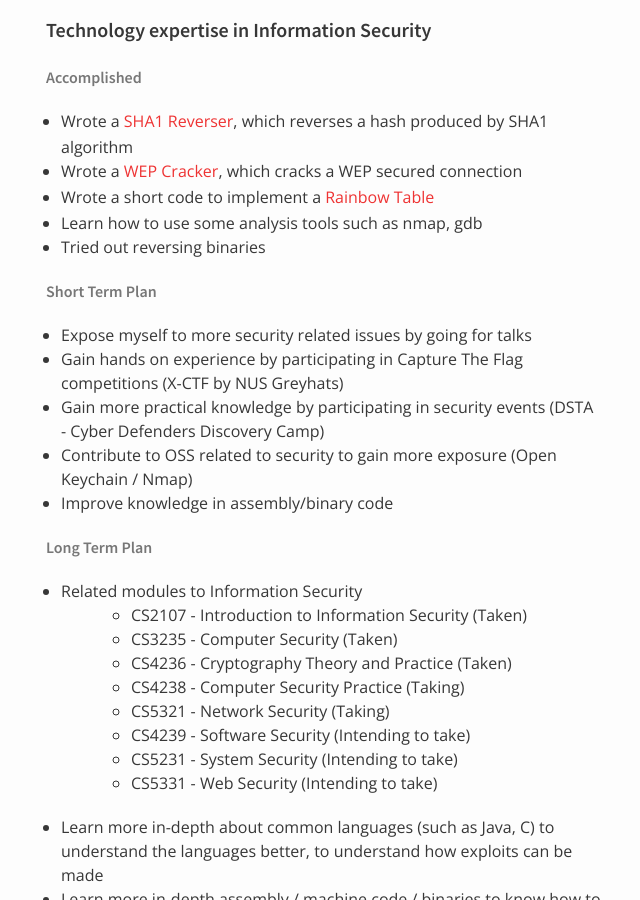
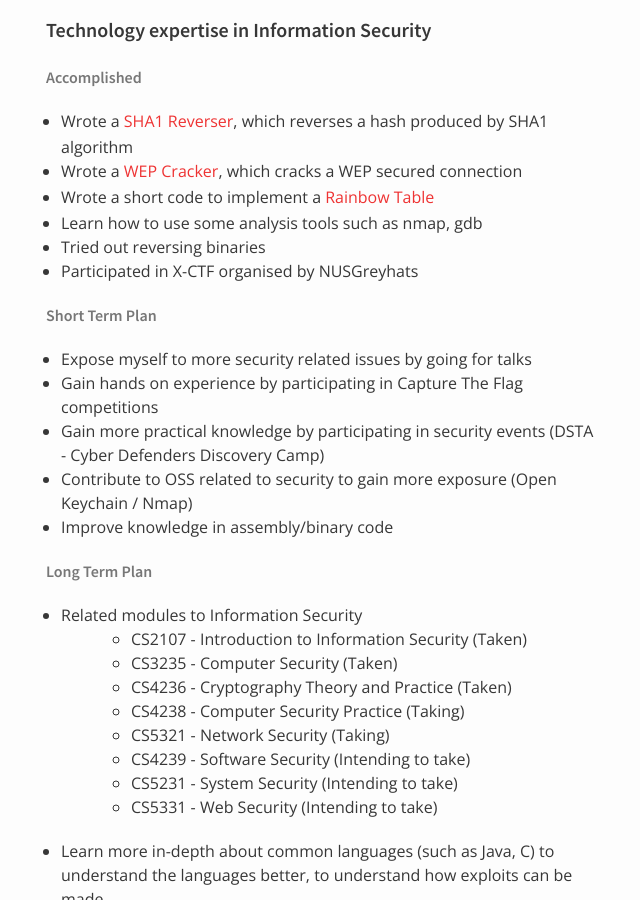
Before and after one commit to nus-oss/cs3281-AY1516S2-website, a Jekyll site: the page built from teams/powerpointlabs.md, in a window 1280 px wide and 900 px high, scrolled down 14921 px. Shown: the whole window, without its empty margins (324-964 px from the left). Built offline with Jekyll 4.4.1, drawn with Linux system fonts in a browser that asks for light colours; some of the changed text lies outside the part shown.

Commit message:
Updated Victor's Contributions

```diff
--- a/teams/powerpointlabs.md
+++ b/teams/powerpointlabs.md
@@ -431,10 +431,11 @@ permalink: /teams/powerpointlabs/
  * Wrote a short code to implement a [Rainbow Table](https://github.com/vhazali/cs4236/tree/master/Rainbow)
  * Learn how to use some analysis tools such as nmap, gdb
  * Tried out reversing binaries
+ * Participated in X-CTF organised by NUSGreyhats
 
 ###### Short Term Plan
 * Expose myself to more security related issues by going for talks
-* Gain hands on experience by participating in Capture The Flag competitions (X-CTF by NUS Greyhats)
+* Gain hands on experience by participating in Capture The Flag competitions
 * Gain more practical knowledge by participating in security events (DSTA - Cyber Defenders Discovery Camp)
 * Contribute to OSS related to security to gain more exposure (Open Keychain / Nmap)
 * Improve knowledge in assembly/binary code
```
Also changed, not shown: other parts of teams/powerpointlabs.md (+1 -1 lines).
